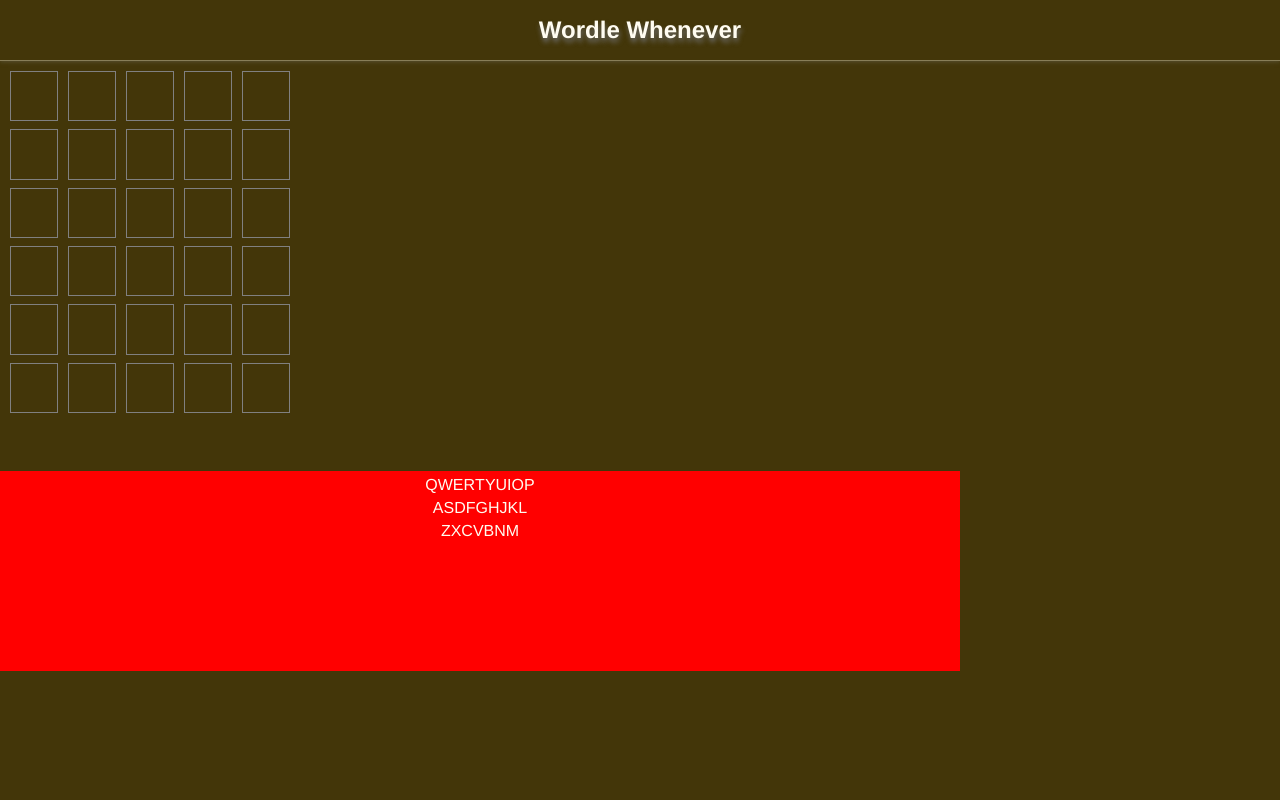
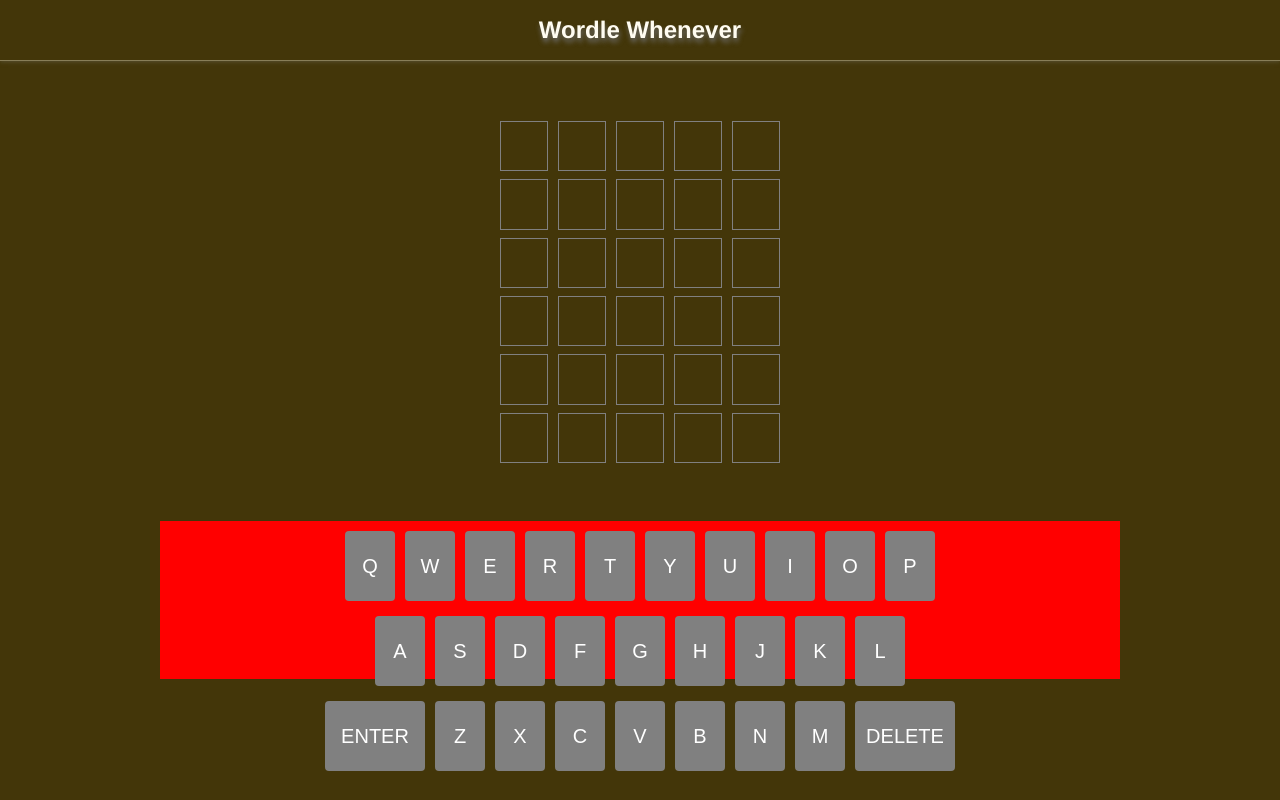
Before and after one commit to asif-almahmud/react-wordle-whenever, a React (Create React App) app: page / in a window 1280 px wide. Built offline with nearby package versions, Linux system fonts and the light colour scheme.

Commit message:
working on onClick event on keyboard keys

```diff
--- a/src/App.js
+++ b/src/App.js
@@ -7,14 +7,19 @@
 
 function App() {
    const [board, setBoard] = useState(initialBoard);
+   const [currPosition, setCurrPosition] = useState({ row: 0, col: 0 });
    return (
-      <AppContext.Provider value={{ board, setBoard }}>
+      <AppContext.Provider
+         value={{ board, setBoard, currPosition, setCurrPosition }}
+      >
          <div className="App">
             <nav>
                <h1>Wordle Whenever</h1>
             </nav>
-            <Board />
-            <Keyboard />
+            <div className="game">
+               <Board />
+               <Keyboard />
+            </div>
          </div>
       </AppContext.Provider>
    );
--- a/src/components/Board.js
+++ b/src/components/Board.js
@@ -1,51 +1,49 @@
-import { useState } from "react";
-import { initialBoard } from "../Words";
 import Letter from "./Letter";
 
 const Board = () => {
    return (
       <div className="board">
          <div className="row">
-            <Letter letterPosition={0} attemptValue={0} />
-            <Letter letterPosition={1} attemptValue={0} />
-            <Letter letterPosition={2} attemptValue={0} />
-            <Letter letterPosition={3} attemptValue={0} />
-            <Letter letterPosition={4} attemptValue={0} />
+            <Letter row={0} col={0} />
+            <Letter row={0} col={1} />
+            <Letter row={0} col={2} />
+            <Letter row={0} col={3} />
+            <Letter row={0} col={4} />
          </div>
          <div className="row">
-            <Letter letterPosition={0} attemptValue={1} />
-            <Letter letterPosition={1} attemptValue={1} />
-            <Letter letterPosition={2} attemptValue={1} />
-            <Letter letterPosition={3} attemptValue={1} />
-            <Letter letterPosition={4} attemptValue={1} />
+            <Letter row={1} col={0} />
+            <Letter row={1} col={1} />
+            <Letter row={1} col={2} />
+            <Letter row={1} col={3} />
+            <Letter row={1} col={4} />
          </div>
          <div className="row">
-            <Letter letterPosition={0} attemptValue={2} />
-            <Letter letterPosition={1} attemptValue={2} />
-            <Letter letterPosition={2} attemptValue={2} />
-            <Letter letterPosition={3} attemptValue={2} />
-            <Letter letterPosition={4} attemptValue={2} />
+            <Letter row={2} col={0} />
+            <Letter row={2} col={1} />
+            <Letter row={2} col={2} />
+            <Letter row={2} col={3} />
+            <Letter row={2} col={4} />
          </div>
          <div className="row">
-            <Letter letterPosition={0} attemptValue={3} />
-            <Letter letterPosition={1} attemptValue={3} />
-            <Letter letterPosition={2} attemptValue={3} />
-            <Letter letterPosition={3} attemptValue={3} />
-            <Letter letterPosition={4} attemptValue={3} />
+            <Letter row={3} col={0} />
+            <Letter row={3} col={1} />
+            <Letter row={3} col={2} />
+            <Letter row={3} col={3} />
+            <Letter row={3} col={4} />
          </div>
          <div className="row">
-            <Letter letterPosition={0} attemptValue={4} />
-            <Letter letterPosition={1} attemptValue={4} />
-            <Letter letterPosition={2} attemptValue={4} />
-            <Letter letterPosition={3} attemptValue={4} />
-            <Letter letterPosition={4} attemptValue={4} />
+            <Letter row={4} col={0} />
+            <Letter row={4} col={1} />
+            <Letter row={4} col={2} />
+            <Letter row={4} col={3} />
+            <Letter row={4} col={4} />
          </div>
          <div className="row">
-            <Letter letterPosition={0} attemptValue={5} />
-            <Letter letterPosition={1} attemptValue={5} />
-            <Letter letterPosition={2} attemptValue={5} />
-            <Letter letterPosition={3} attemptValue={5} />
-            <Letter letterPosition={4} attemptValue={5} />
+            <Letter row={5} col={0} />
+            <Letter row={5} col={1} />
+            <Letter row={5} col={2} />
+            <Letter row={5} col={3} />
+            <Letter row={5} col={4} />
          </div>
       </div>
    );
--- /dev/null
+++ b/src/components/Key.js
@@ -0,0 +1,30 @@
+import { useContext } from "react";
+import { AppContext } from "../context";
+
+const Key = ({ keyVal, bigKey }) => {
+   const { board, setBoard, currPosition, setCurrPosition } =
+      useContext(AppContext);
+   const selectLetter = () => {
+      const newBoard = [...board];
+      newBoard[currPosition.row][currPosition.col] = keyVal;
+      setBoard(newBoard);
+      setCurrPosition((curr) => {
+         curr.col++;
+         if (curr.col === 6) {
+            curr.row++;
+            curr.col = 0;
+         }
+         if (curr.row === 6) {
+            curr.row = 0;
+         }
+         return curr;
+      });
+   };
+   return (
+      <div className="key" id={bigKey && "big"} onClick={selectLetter}>
+         {keyVal}
+      </div>
+   );
+};
+
+export default Key;
--- a/src/components/Keyboard.js
+++ b/src/components/Keyboard.js
@@ -1,4 +1,5 @@
 import React from "react";
+import Key from "./Key";
 
 const Keyboard = () => {
    const line1_keys = ["Q", "W", "E", "R", "T", "Y", "U", "I", "O", "P"];
@@ -8,18 +9,26 @@
       <div className="keyboard">
          <div className="line1">
             {line1_keys.map((key) => (
-               <div key={key}>{key}</div>
+               <Key key={key} keyVal={key}>
+                  {key}
+               </Key>
             ))}
          </div>
          <div className="line2">
             {line2_keys.map((key) => (
-               <div key={key}>{key}</div>
+               <Key key={key} keyVal={key}>
+                  {key}
+               </Key>
             ))}
          </div>
          <div className="line3">
+            <Key keyVal="ENTER" bigKey />
             {line3_keys.map((key) => (
-               <div key={key}>{key}</div>
+               <Key key={key} keyVal={key}>
+                  {key}
+               </Key>
             ))}
+            <Key keyVal="DELETE" bigKey />
          </div>
       </div>
    );
--- a/src/components/Letter.js
+++ b/src/components/Letter.js
@@ -1,9 +1,9 @@
 import { useContext } from "react";
 import { AppContext } from "../context";
 
-const Letter = ({ letterPosition, attemptValue }) => {
+const Letter = ({ row, col }) => {
    const { board } = useContext(AppContext);
-   const letter = board[attemptValue][letterPosition];
+   const letter = board[row][col];
    return <div className="letter">{letter}</div>;
 };
 
```
Also changed, not shown: src/components/Key.jsx (deleted, +0 -7 lines).
